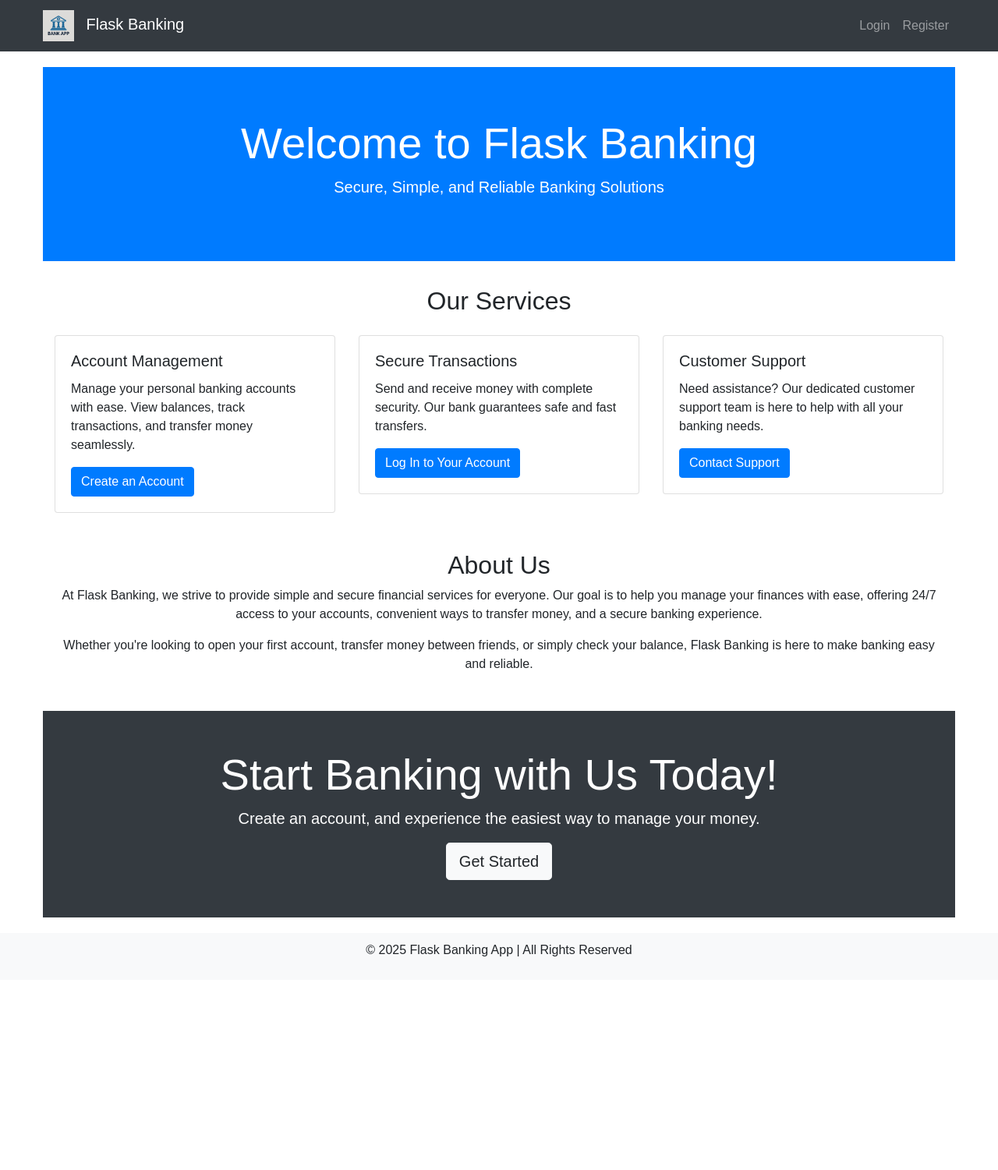
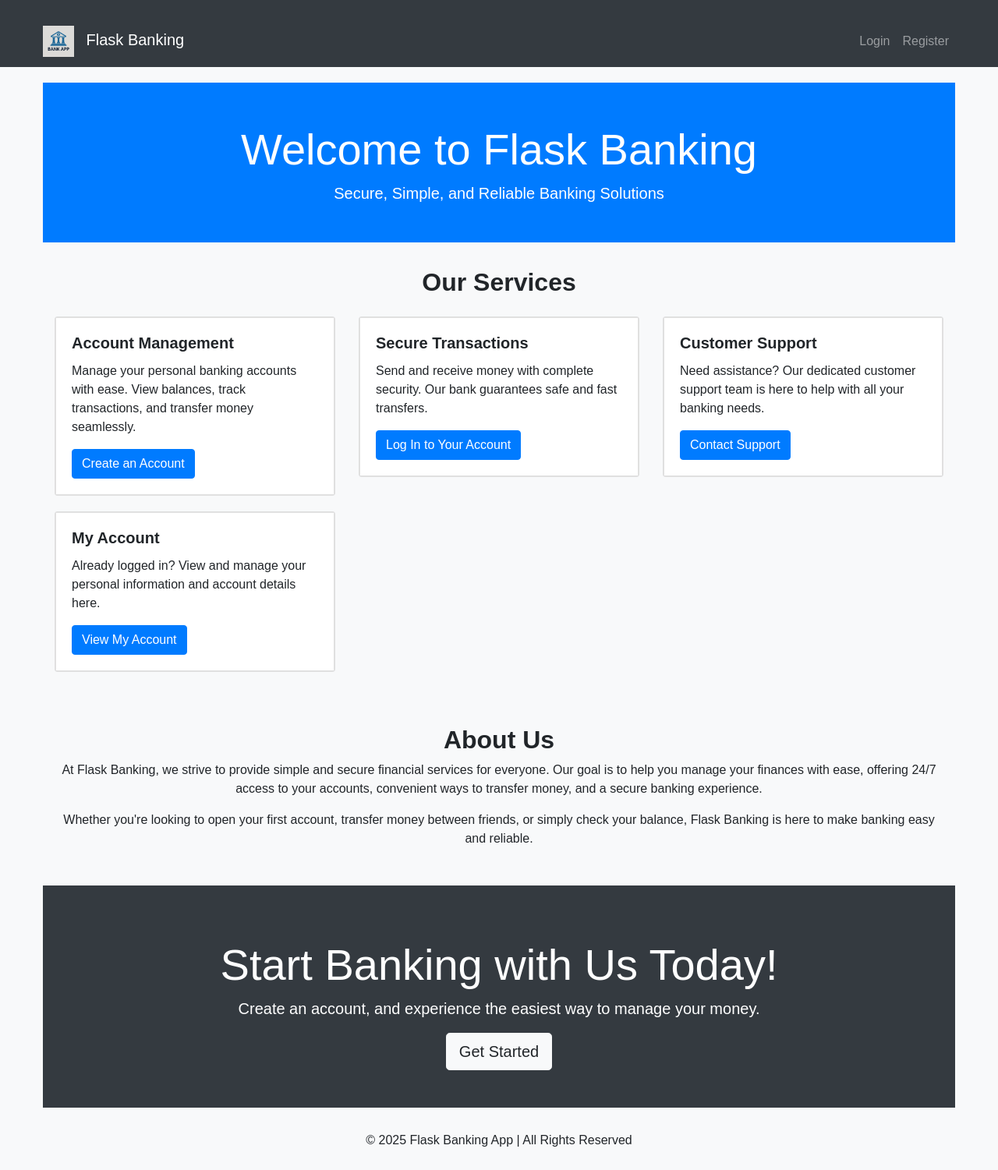
Before and after one commit to TheDeadlyFlower1098/170Final, a Flask app: page / in a window 1280 px wide. Shown: the whole page at 78% size. Before the commit the page ends 1227 px from the top, so only its background shows below. Run offline with Flask 3, Linux system fonts and the light colour scheme; some libraries are stand-ins or nearby versions.

Commit message:
Still working on getting the account page to link to the others when logged in

```diff
--- a/main.py
+++ b/main.py
@@ -10,6 +10,13 @@ app = Flask(__name__)
 con_str = "mysql://root:cset155@localhost/bank"
 engine = create_engine(con_str, echo=True)
 conn = engine.connect()
+
+app.secret_key = 'your_secret_key_here'
+
+@app.route('/')
+def home():
+    return render_template('home.html')
+
 
 @app.route('/signup', methods=['GET'])
 def signup_page():
@@ -37,11 +44,11 @@ def create_user():
             text('INSERT INTO users (first_name, last_name, password_hash, username, address, phone_number, ssn) '
                  'VALUES (:first_name, :last_name, :password_hash, :username, :address, :phone_number, :ssn)'),
             {'first_name': first_name, 'last_name': last_name, 'password_hash': hashed_password, 'username': username,
-             'address': address, 'phone_number': phone_number, 'ssn': ssn}
+             'address': address, 'phone_number': phone_number, 'ssn': ssn, 'approved':'false'}
         )
         conn.commit()
 
-        return render_template('signup.html', error=None, success='Signup successful')
+        return render_template('signup.html', error=None, success='Signup successful wait for account to be approved')
 
     except Exception as e:
         print(f"Error occurred during signup: {e}")
@@ -49,7 +56,7 @@ def create_user():
 
 @app.route('/login', methods=['GET'])
 def login_page():
-     return render_template('login.html')
+    return render_template('login.html')
 
 @app.route('/login', methods=['POST'])
 def login_user():
@@ -57,80 +64,81 @@ def login_user():
         username = request.form['username']
         password = request.form['password_hash']
 
-        print(f"Received username: '{username}'")
-        print(f"Received password: '{password}'")
-
         # Fetch the user from the database
         result = conn.execute(
-            text('SELECT password_hash FROM users WHERE username = :username'),
+            text('SELECT user_id, password_hash, approved FROM users WHERE username = :username'),
             {'username': username}
         ).fetchone()
 
         if result:
-            stored_password_hash = result[0]  # Assuming password_hash is the first column in the result
-            print(f"Stored password hash: '{stored_password_hash}'")
+            stored_password_hash = result['password_hash']
+            is_approved = result['approved']
+            user_id = result['user_id']
 
-            # Hash the entered password and compare with the stored hash
+            if not is_approved:
+                return render_template('login.html', error="Your account is not approved yet.")
+
+            # Hash the entered password and compare
             hashed_input_password = hashlib.sha256(password.encode('utf-8')).hexdigest()
 
             if stored_password_hash == hashed_input_password:
+                # Store user_id in session
+                session['user_id'] = user_id  # Save user_id in the session
+                session['username'] = username  # Optionally store the username
+                return redirect(url_for('account'))  # Redirect to account page
+            else:
+                return render_template('login.html', error="Invalid password")
+
+        else:
+            return render_template('login.html', error="User not found")
+
+    except Exception as e:
+        return render_template('login.html', error="Login failed. Please try again.")
+
+
+@app.route('/admin_login', methods=['GET'])
+def login_adminpage():
+    return render_template('admin_login.html')
+
+@app.route('/admin_login', methods=['POST'])
+def login_admin():
+    try:
+        username = request.form['username']
+        password = request.form['password_hash']
+
+        print(f"Received username: '{username}'")
+        print(f"Received password: '{password}'")
+
+        result = conn.execute(
+            text('SELECT username, password_hash FROM admin WHERE username = :username'),
+            {'username': username}
+        ).fetchone()
+
+        if result:
+            stored_username, stored_password = result
+            print(f"Stored username: '{stored_username}'")
+            print(f"Stored password: '{stored_password}'")
+
+            if stored_password == password:
                 print("Login successful")
                 return render_template('home.html')
             else:
                 print("Password mismatch")
-                return render_template('login.html', error="Invalid password", success=None)
+                return render_template('admin_login.html', error="Invalid password", success=None)
         else:
             print("User not found")
-            return render_template('login.html', error="User not found", success=None)
+            return render_template('admin_login.html', error="User not found", success=None)
 
     except Exception as e:
         print(f"Error occurred during login: {e}")
-        return render_template('login.html', error="Login failed. Please try again.", success=None)
-
-@app.route('/')
-def home():
-    return render_template('home.html')
-@app.route('/admin_login', methods=['GET'])
-def admin_login_page():
-    return render_template('admin_login.html')
-
-@app.route('/admin_login', methods=['POST'])
-def admin_login():
-    try:
-        # Get the username and password from the form
-        username = request.form['username']
-        password = request.form['password_hash']  # Password entered by the user (plaintext)
-
-        # Query the database to find the admin with the provided username
-        result = conn.execute(
-            text('SELECT * FROM admin WHERE username = :username'),
-            {'username': username}
-        ).fetchone()
-
-        if result:
-            stored_password = result['password_hash']  # Get the stored password (plaintext)
-
-            # Check if the provided password matches the stored password
-            if stored_password == password:
-                return redirect(url_for('admin_dashboard'))  # Redirect to admin dashboard on success
-            else:
-                return render_template('admin_login.html', error="Invalid password", success=None)
-        else:
-            return render_template('admin_login.html', error="Admin not found", success=None)
-
-    except Exception as e:
-        print(f"Error during login: {e}")
         return render_template('admin_login.html', error="Login failed. Please try again.", success=None)
 
-
-# Route to show user's account details
 @app.route('/account')
 def account():
     if 'user_id' not in session:
-        return redirect(url_for('login'))  # Redirect if not logged in
+        return redirect(url_for('login_page'))  # Redirect to login page if user is not logged in
 
     user_id = session['user_id']
-    # Query user data
     query = text("SELECT * FROM users WHERE user_id = :user_id")
     result = conn.execute(query, user_id=user_id).fetchone()
 
@@ -150,11 +158,11 @@ def account():
         flash('User not found', 'danger')
         return redirect(url_for('home'))
 
-# Route to handle adding money to the account
+
 @app.route('/add_money', methods=['GET', 'POST'])
 def add_money():
     if 'user_id' not in session:
-        return redirect(url_for('login'))  # Redirect if not logged in
+        return redirect(url_for('login_page'))  # Redirect if not logged in
 
     if request.method == 'POST':
         user_id = session['user_id']
@@ -195,25 +203,6 @@ def add_money():
 
     return render_template('add_money.html')
 
-# Route for user login
-@app.route('/login', methods=['GET', 'POST'])
-def login():
-    if request.method == 'POST':
-        username = request.form['username']
-        password = request.form['password']
-
-        query = text("SELECT * FROM users WHERE username = :username")
-        result = conn.execute(query, username=username).fetchone()
-
-        if result and check_password_hash(result['password_hash'], password):
-            session['user_id'] = result['user_id']
-            session['username'] = result['username']
-            session['account_number'] = result['account_number']
-            return redirect(url_for('home'))
-        else:
-            flash('Invalid credentials', 'danger')
-
-    return render_template('login.html')
 
 # Route for user logout
 @app.route('/logout')
@@ -223,5 +212,34 @@ def logout():
     session.pop('account_number', None)
     return redirect(url_for('home'))
 
+@app.route('/admin/approve_users', methods=['GET'])
+def approve_users_page():
+    try:
+        result = conn.execute(
+            text('SELECT * FROM users WHERE approved = FALSE')
+        ).fetchall()
+
+        return render_template('approve_users.html', users=result)
+
+    except Exception as e:
+        print(f"Error fetching users: {e}")
+        return render_template('admin_dashboard.html', error="Could not fetch unapproved users.", success=None)
+
+@app.route('/admin/approve_user/<int:user_id>', methods=['POST'])
+def approve_user(user_id):
+    try:
+        conn.execute(
+            text('UPDATE users SET approved = TRUE WHERE user_id = :user_id'),
+            {'user_id': user_id}
+        )
+        conn.commit()
+
+        return redirect(url_for('approve_users_page'))
+
+    except Exception as e:
+        print(f"Error approving user: {e}")
+        return redirect(url_for('approve_users_page'), error="Could not approve user.")
+
+
 if __name__ == '__main__':
     app.run(debug=True)
--- /dev/null
+++ b/static/styles/account.css
@@ -0,0 +1,89 @@
+/* Custom Styles for Account Page */
+body {
+    background-color: #f8f9fa;
+    font-family: Arial, sans-serif;
+}
+
+.jumbotron {
+    background-color: #007bff;
+    color: white;
+    padding: 2rem 0;
+}
+
+.container {
+    margin-top: 20px;
+}
+
+.card {
+    margin-bottom: 20px;
+}
+
+.card-title {
+    font-size: 1.25rem;
+    font-weight: bold;
+}
+
+.card-body {
+    background-color: #ffffff;
+    border: 1px solid #e1e1e1;
+    padding: 20px;
+}
+
+h1, h2, h3 {
+    font-weight: bold;
+}
+
+form {
+    background-color: #ffffff;
+    padding: 20px;
+    border-radius: 5px;
+    box-shadow: 0 4px 8px rgba(0, 0, 0, 0.1);
+}
+
+form label {
+    font-weight: bold;
+}
+
+form input {
+    width: 100%;
+    padding: 10px;
+    margin-bottom: 15px;
+    border: 1px solid #ccc;
+    border-radius: 4px;
+}
+
+form button {
+    background-color: #007bff;
+    color: white;
+    padding: 10px 20px;
+    border: none;
+    border-radius: 4px;
+    cursor: pointer;
+}
+
+form button:hover {
+    background-color: #0056b3;
+}
+
+.bg-dark {
+    background-color: #343a40 !important;
+}
+
+.text-white {
+    color: white;
+}
+
+.py-5 {
+    padding-top: 3rem;
+    padding-bottom: 3rem;
+}
+
+.btn-primary {
+    background-color: #007bff;
+    border-color: #007bff;
+}
+
+.btn-primary:hover {
+    background-color: #0056b3;
+    border-color: #0056b3;
+}
--- a/templates/base.html
+++ b/templates/base.html
@@ -7,6 +7,7 @@
     <link rel="stylesheet" href="https://cdnjs.cloudflare.com/ajax/libs/font-awesome/6.0.0-beta3/css/all.min.css">
     <link rel="stylesheet" href="https://stackpath.bootstrapcdn.com/bootstrap/4.5.2/css/bootstrap.min.css">
     <link rel="stylesheet" href="../static/styles/base.css">
+    <link rel="stylesheet" href="{{ url_for('static', filename='styles/account.css') }}">
 </head>
 <body>
 
--- a/templates/home.html
+++ b/templates/home.html
@@ -40,6 +40,15 @@
                  </div>
              </div>
          </div>
+         <div class="col-md-4">
+            <div class="card">
+                <div class="card-body">
+                    <h5 class="card-title">My Account</h5>
+                    <p class="card-text">Already logged in? View and manage your personal information and account details here.</p>
+                    <a href="/account" class="btn btn-primary">View My Account</a>
+                </div>
+            </div>
+        </div>
      </div>
  </div>
 
```
Also changed, not shown: tempCodeRunnerFile.py (+8 -1 lines), templates/account.html (+6 -10 lines).
